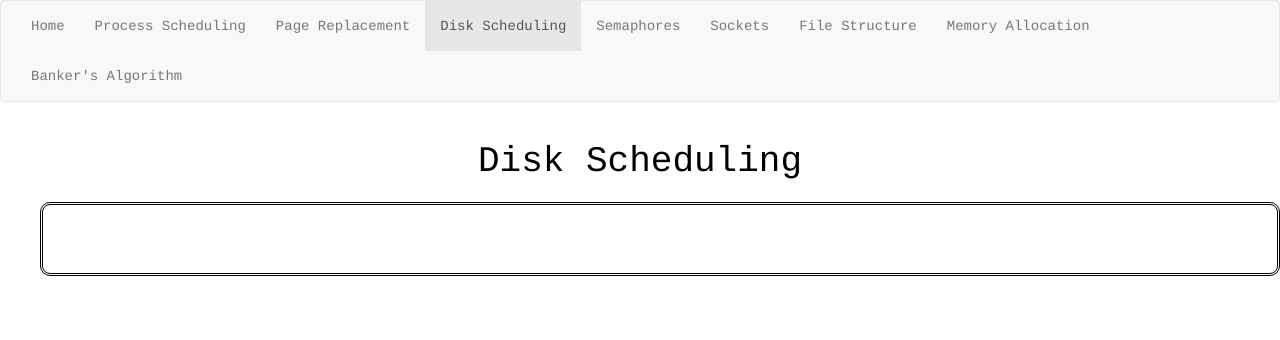
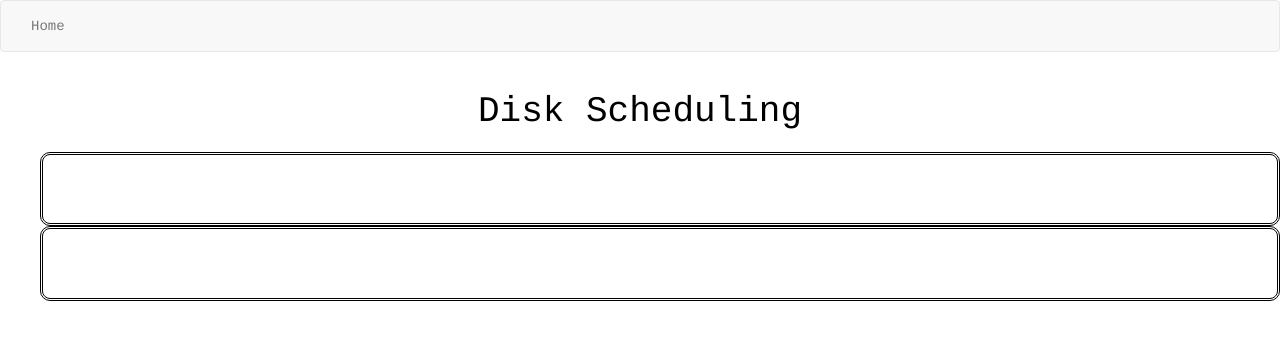
Before and after one commit to sharanyakamath/OS-Simulation, a Django app: page /disk/ in a window 1280 px wide. Shown: the top 340 px of the page. Run offline with Django 3.2, Linux system fonts and the light colour scheme; data comes from the database, SQL or seed files in the repository; some libraries are stand-ins or nearby versions.

Commit message:
disk wiki added

```diff
--- a/ossim/disk/templates/disk/index.html
+++ b/ossim/disk/templates/disk/index.html
@@ -13,14 +13,14 @@
     <div id="navbarCollapse" class="collapse navbar-collapse">
         <ul class="nav navbar-nav">
             <li><a href="/">Home</a></li>
-            <li><a href="/process/">Process Scheduling</a></li>
+            <!-- <li><a href="/process/">Process Scheduling</a></li>
             <li><a href="/memory/page/">Page Replacement</a></li>
             <li class="active"><a href="/disk/">Disk Scheduling</a></li>
             <li><a href="/synchro/semaphores/">Semaphores</a></li>
             <li><a href="/synchro/socket/">Sockets</a></li>
             <li><a href="/filesystem/">File Structure</a></li>
             <li><a href="/mat/">Memory Allocation</a></li>
-            <li><a href="/synchro/deadlocks/">Banker's Algorithm</a></li>
+            <li><a href="/synchro/deadlocks/">Banker's Algorithm</a></li>-->
         </ul>
     </div>
 </nav>
@@ -29,7 +29,7 @@
 <div id="choice">
     <ul id="ulchoice">
         <a href="/disk/demo/"><li id="lichoice">Demo</li></a>
-        <a href="/wiki/disk/"><li id="wikichoice">Wiki</li></a>
+        <a href="http://sites.simbla.com/401fd77a-c5d8-bf53-c81c-a8787d016d94/Disk"><li id="lichoice">Wiki</li></a>
     </ul>
 </div>
 
```
